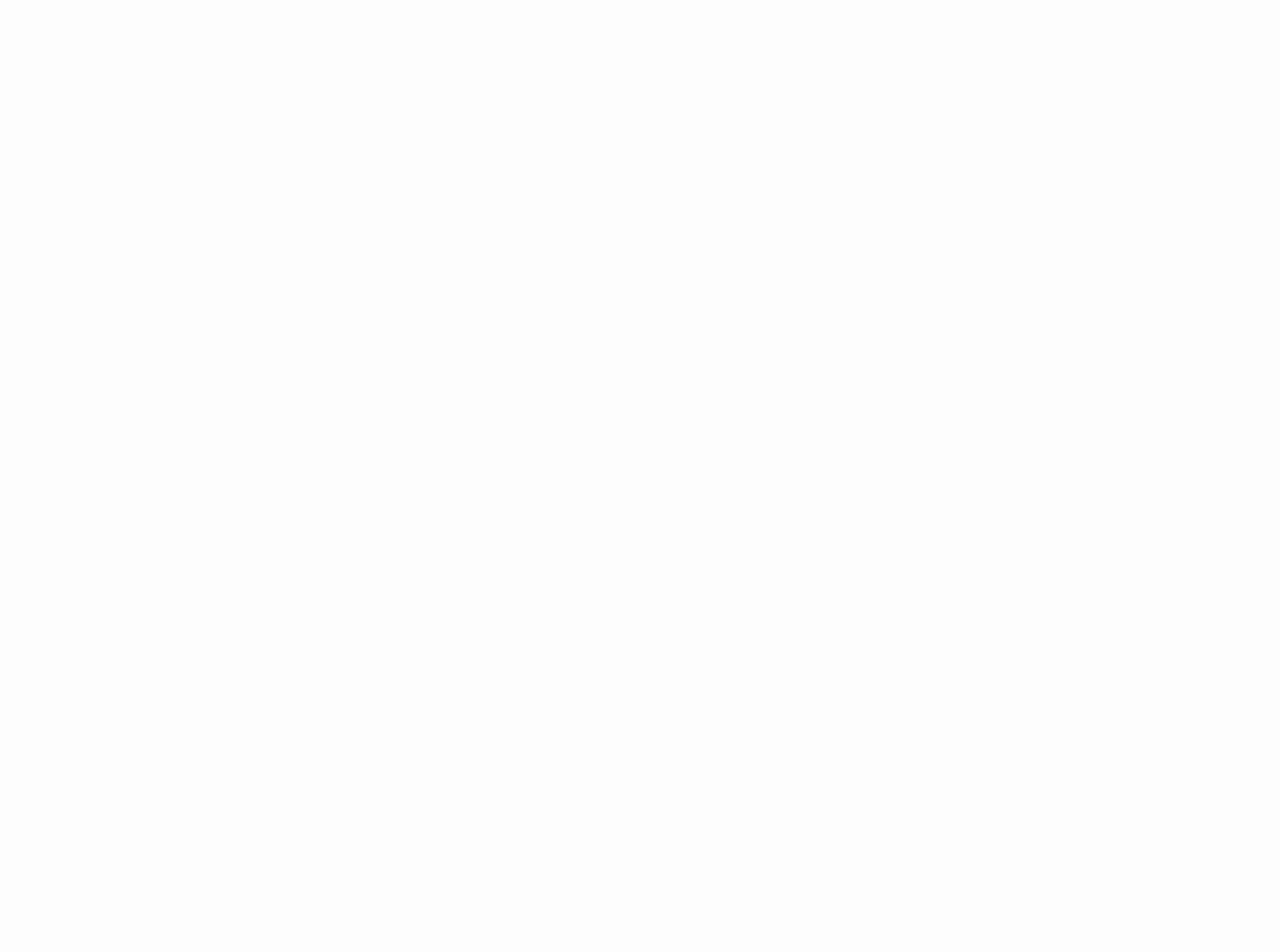
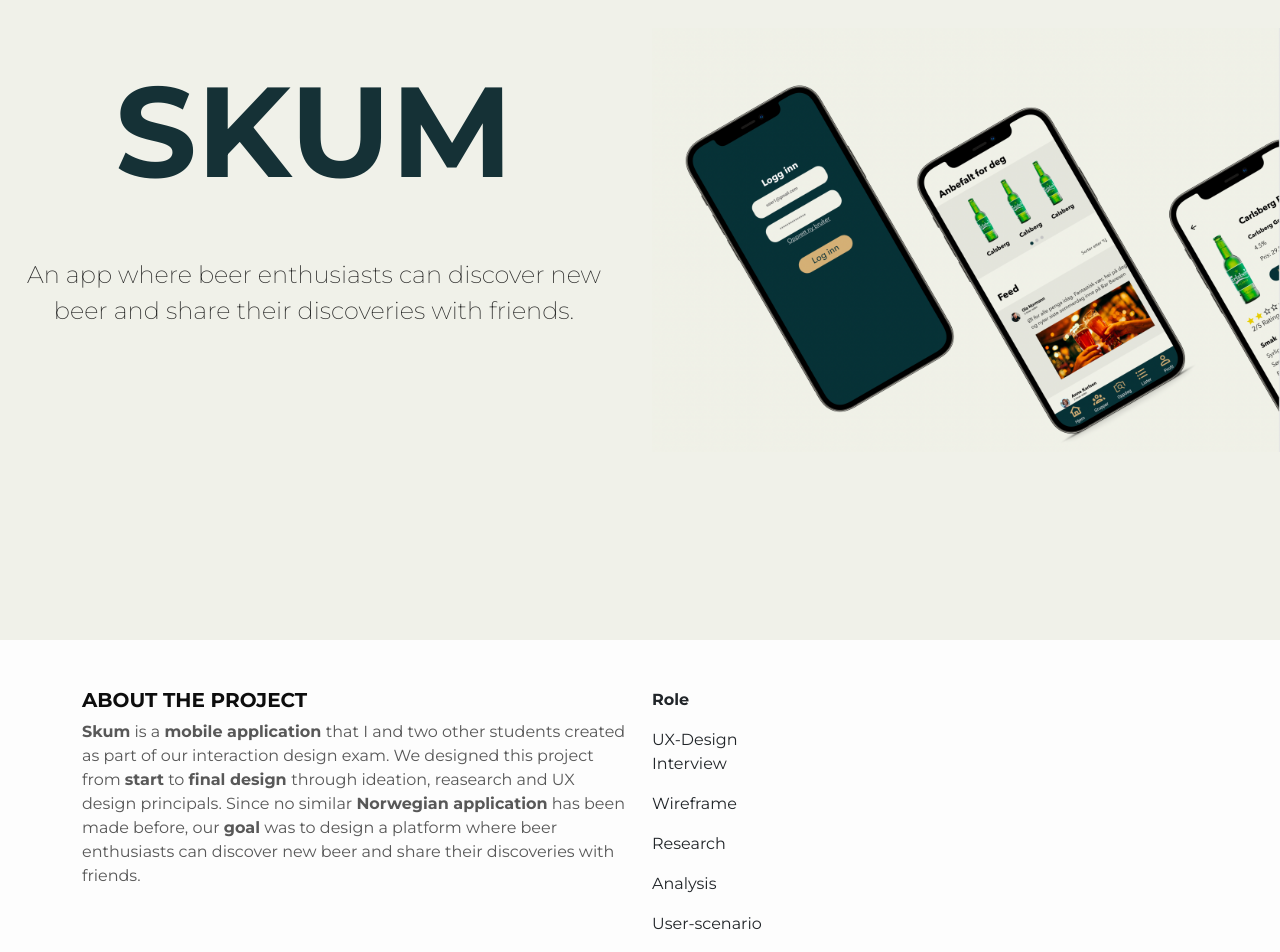
Before and after one commit to SzymonMazur/test-portofolio, a Vue app in the folder portfolio-site/: page /skumcase in a window 1280 px wide. Shown: the part 254-1206 px from the top of the page. Before the commit the page ends 800 px from the top, so only its background shows below. Built offline with nearby package versions, Linux system fonts and the light colour scheme.

Commit message:
Fixed footer and started with case study

```diff
--- a/portfolio-site/src/assets/css/main.css
+++ b/portfolio-site/src/assets/css/main.css
@@ -2,4 +2,5 @@
 body{
     background-color: #FDFDFD !important;
     font-family: 'Montserrat', sans-serif;
+   position: relative;
 }
--- a/portfolio-site/src/components/My-footer.vue
+++ b/portfolio-site/src/components/My-footer.vue
@@ -1,17 +1,40 @@
 <template>
-            <div class=" sticky-footer align-items-center justify-content-center">
-                <h1>LET`S W☄️RK
-            TOGHETER</h1>
-            </div>
+<div class=" footer-container pt-5 ">
+    <footer id="sticky-footer" class=" pt-4   align-content-center mt-5 ">
+
+      <h1 class="text-center pt-5 footer-txt">LET`S W☄️RK <br>
+                        TOGHETER</h1>
+        </footer>
+
+</div>
+
 </template>
 
 <style scoped>
-.sticky-footer{
-
-   width: 100%;
+#sticky-footer{
    background-color: #292929;
    color: white;
-   text-align: center;
-   height: 270px;
+   width: 100%;
+   height: 260px;
+
+   position: absolute;
 }
+.footer-txt{
+    font-size: 48px;
+    font-family: 'Montserrat', sans-serif;
+    font-weight: 500;
+    top: 50% !important;
+}
+
+.footer-container {
+     margin-top: 4rem;
+       bottom: 0 !important;
+}
+
+@media screen and (max-width:320px){
+    .footer-txt{
+        font-size: 30px;
+    }
+}
+
 </style>
--- a/portfolio-site/src/components/shared/TheNavigation.vue
+++ b/portfolio-site/src/components/shared/TheNavigation.vue
@@ -27,10 +27,6 @@
 
 <style scoped>
 
-#test{
-
-}
-
 .navbar-brand{
     color: rgb(255, 255, 255) !important;
     font-family: Montserrat, sans-serif !important;
--- /dev/null
+++ b/portfolio-site/src/components/skum-case-study/Skum-header.vue
@@ -0,0 +1,38 @@
+<template>
+    <header class="header-container h-100">
+        <div class="row align-items-center">
+            <div class="col-12 col-md-6 text-center mb-5">
+                <h1 class="skum-heading">SKUM</h1>
+                <p class="about-skum-heading mb-5 mt-5">An app where beer enthusiasts can discover new <br>
+                    beer and share their discoveries with friends.</p>
+            </div>
+            <div class="col-12 col-md-6">
+                <img class="img-fluid" src="../../assets/images/header-img.png" alt="skum-case-study">
+            </div>
+        </div>
+    </header>
+</template>
+
+<style scoped>
+.header-container{
+    background-color: #F0F1E9;
+    background-size: cover;
+    font-family: Montserrat, sans-serif;
+}
+
+.skum-heading{
+    color: #153136;
+    font-size: 128px;
+    font-weight: bolder;
+}
+
+.about-skum-heading{
+    font-size: 24px;
+    font-weight: 200;
+    color: rgba(13, 13, 13, .87);
+}
+
+.row{
+height: 100vh;
+}
+</style>
--- a/portfolio-site/src/views/LandingPage.vue
+++ b/portfolio-site/src/views/LandingPage.vue
@@ -1,13 +1,12 @@
 <template>
-    <main>
+    <main class="">
         <section class="container pt-5">
             <skum-list></skum-list>
         </section>
 
+        <my-footer></my-footer>
     </main>
 
-
-        <my-footer></my-footer>
 </template>
 
 <script>
--- a/portfolio-site/src/views/SkumCase.vue
+++ b/portfolio-site/src/views/SkumCase.vue
@@ -1,3 +1,57 @@
 <template>
-    <h2>Skum case</h2>
+        <skum-header></skum-header>
+    <article class="container">
+        <div class="row mt-5">
+            <div class="col-lg-6">
+                <h5 class="about-project">ABOUT THE PROJECT</h5>
+                <p class="about-projext-txt"><strong>Skum</strong> is a <strong>mobile application </strong>that I and two other students created as part of our interaction design exam.
+                    We designed this project from <strong>start</strong> to <strong>final design </strong> through ideation, reasearch and UX design principals.
+                    Since no similar <strong>Norwegian application</strong> has been made before, our <strong>goal</strong> was to design a platform where beer
+                    enthusiasts can discover new beer and share their discoveries with friends.</p>
+            </div>
+            <div class="col-lg-6">
+                <p class="col-12" style="font-weight: 700;">Role</p>
+
+
+                    <div class="col-12 p-0">
+                    <p class="col-4 m-0">UX-Design</p>
+                    <p class="col-4">Interview</p>
+                    <p class="col-3">Wireframe</p>
+                    <p class="col-lg-3">Research</p>
+                    <p class="col-lg-3">Analysis</p>
+                    <p class="col-lg-3">User-scenario</p>
+                    </div>
+                </div>
+
+            </div>
+    </article>
 </template>
+
+<script>
+import SkumHeader from '@/components/skum-case-study/Skum-header.vue'
+
+export default {
+    setup() {
+
+    },
+
+    components: {
+        SkumHeader
+    }
+}
+</script>
+
+<style scoped>
+
+.container{
+    font-family: Montserrat, sans-serif;
+}
+.about-project{
+    color: #0D0D0D;
+    font-weight: 700;
+}
+
+.about-projext-txt{
+    color: rgba(13, 13, 13, .69);
+}
+</style>
```
Also changed, not shown: portfolio-site/src/assets/images/header-image.png (added), portfolio-site/src/assets/images/header-img.png (added).
